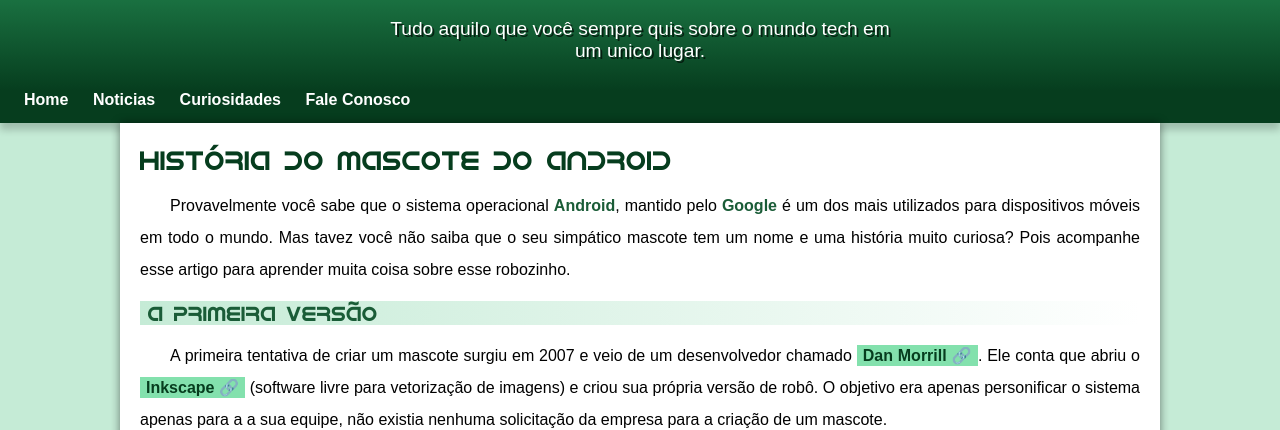
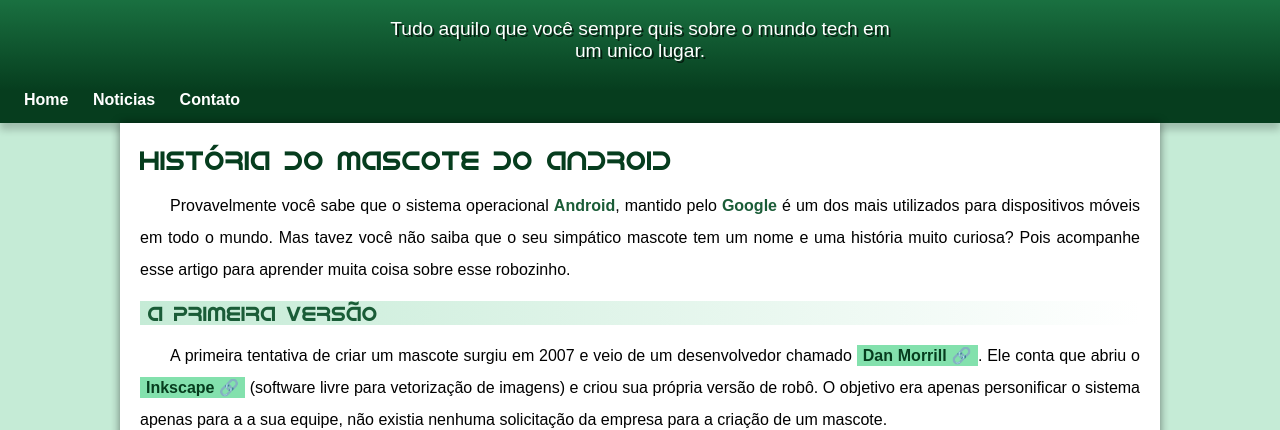
Before and after one commit to gabrielsena-g/projeto-android, a plain HTML site: page index.html in a window 1280 px wide. Shown: the part 99-529 px from the top of the page. Drawn offline with Linux system fonts and the light colour scheme.

Commit message:
corringindo o padding

```diff
--- a/estilo/style.css
+++ b/estilo/style.css
@@ -61,6 +61,7 @@ header > p{
     text-shadow: 2px 2px 0px rgba(0, 0, 0, 0.637);
     padding-left: 10px;
     padding-right: 10px;
+    padding-bottom: 25px;
 }
 
 nav{
--- a/index.html
+++ b/index.html
@@ -16,8 +16,7 @@
     <nav>
         <a href="#">Home</a>
         <a href="#">Noticias</a>
-        <a href="#">Curiosidades</a>
-        <a href="#">Fale Conosco</a>
+        <a href="#">Contato</a>
     </nav>
     <Main>
         <article>
```
